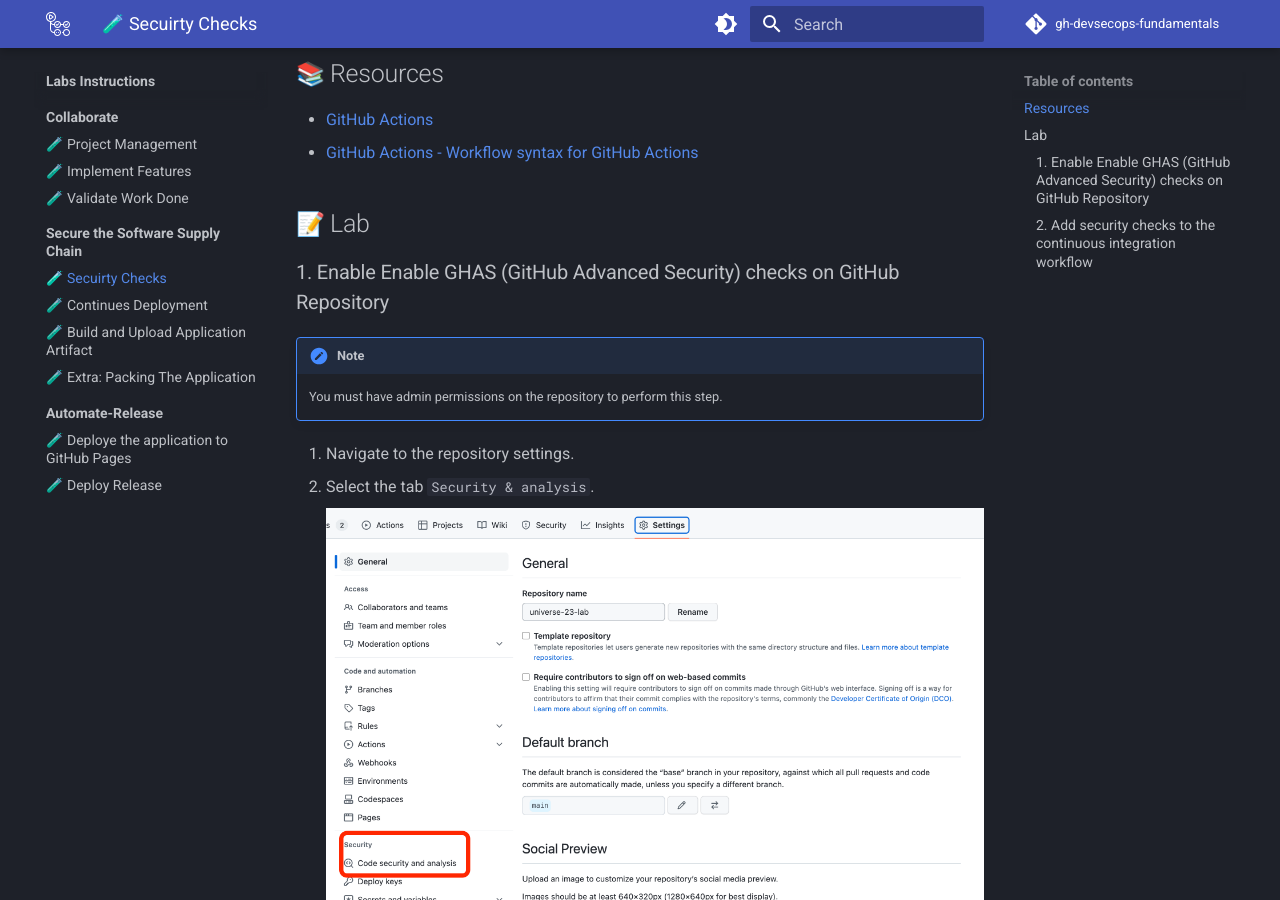
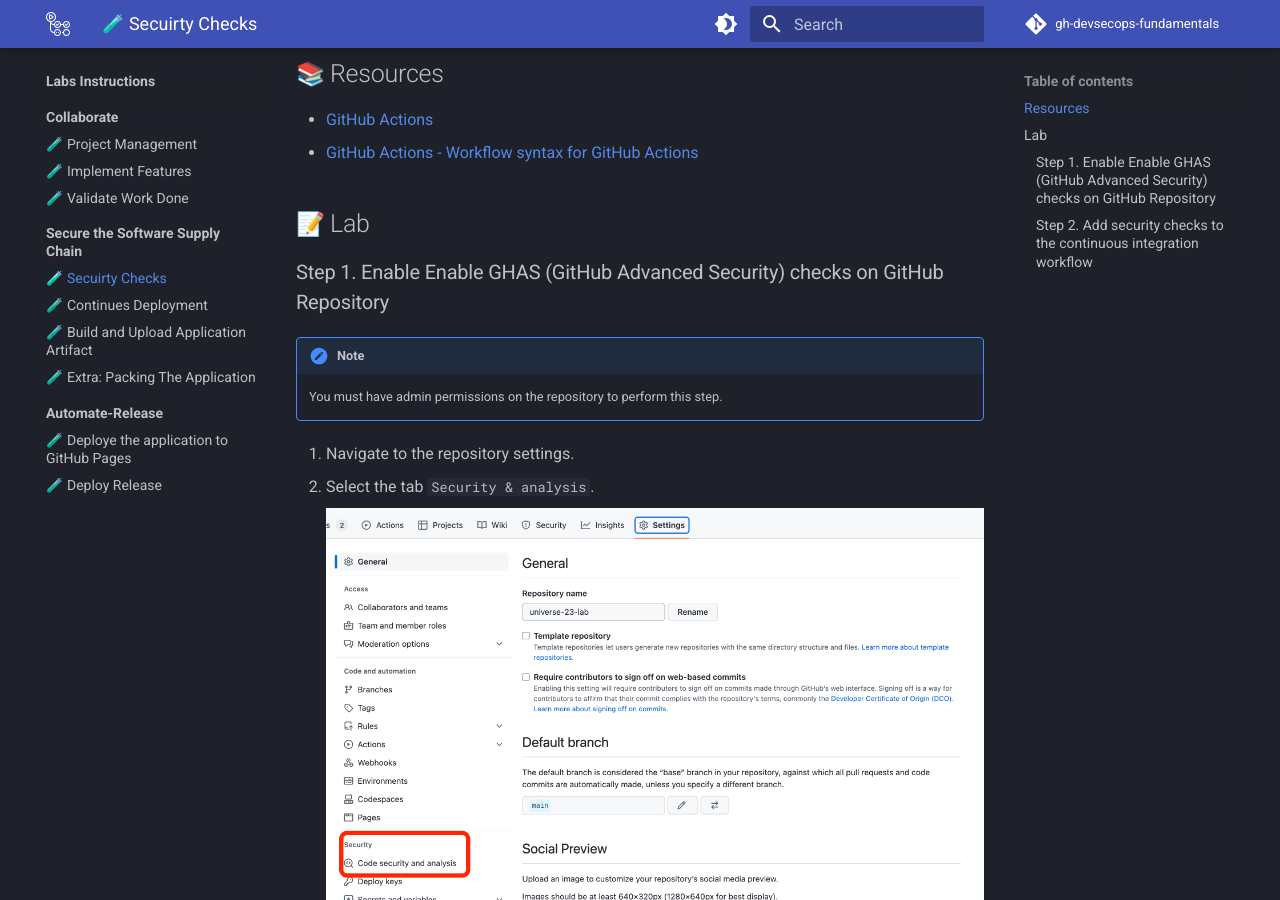
Before and after one commit to githubuniverseworkshops/github-devsecops-fundamentals, an MkDocs documentation site: the page built from docs/Labs-Instructions/02.Secure-Software-Supply-Chain/00.md, in a window 1280 px wide and 900 px high, scrolled down 496 px. Built offline with MkDocs 1.6.1 and Material for MkDocs 9.7.7, drawn with Linux system fonts in a browser that asks for light colours; emoji names are drawn with the system emoji font; comment, search, counter and statistics services are not loaded; some of the changed text lies outside the part shown.

Commit message:
Update 00.md

```diff
--- a/docs/Labs-Instructions/02.Secure-Software-Supply-Chain/00.md
+++ b/docs/Labs-Instructions/02.Secure-Software-Supply-Chain/00.md
@@ -17,7 +17,7 @@
 
 ## :pencil: Lab
 
-### 1. Enable Enable GHAS (GitHub Advanced Security) checks on GitHub Repository
+### Step 1. Enable Enable GHAS (GitHub Advanced Security) checks on GitHub Repository
 
 !!! note
 
@@ -47,7 +47,7 @@
 
      ![GHAS](../../assets/img/compliance-3.png)
 
-### 2. Add security checks to the continuous integration workflow
+### Step 2. Add security checks to the continuous integration workflow
 
 1. Navigate to `.github/workflows` and open the file `01.01.continuous.integration.yml`.
 2. Add the following content to the file on line `68`:
```
